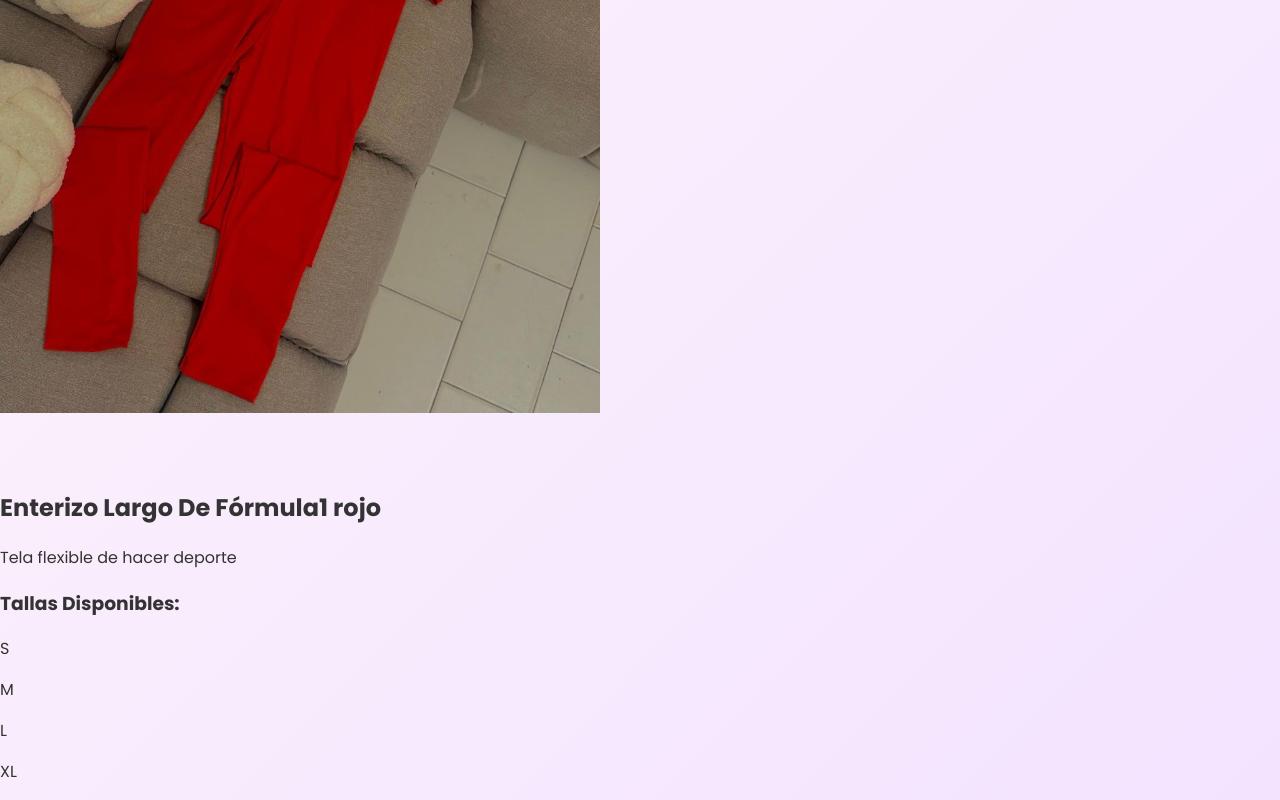
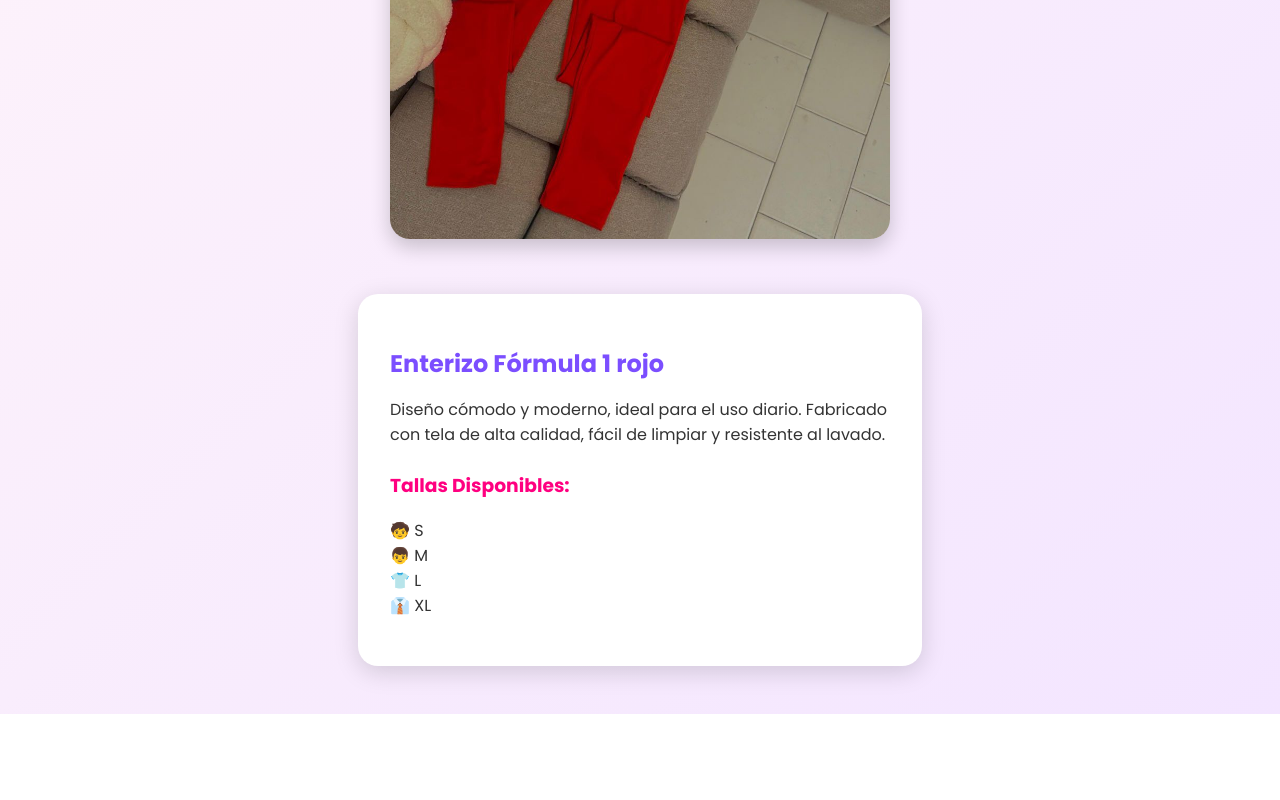
Before and after one commit to elParcerito/FashionStoreMV, a plain HTML site: page mercancia/conjuntos/Enterizo Largo De Fórmula1 rojo.html in a window 1280 px wide. Shown: the part 589-1389 px from the top of the page. After the commit the page ends 1303 px from the top, so only its background shows below. Drawn offline with Linux system fonts and the light colour scheme.

Commit message:
Add files via upload

```diff
--- a/mercancia/conjuntos/Enterizo Largo De Fórmula1 rojo.html
+++ b/mercancia/conjuntos/Enterizo Largo De Fórmula1 rojo.html
@@ -1,32 +1,39 @@
 <!DOCTYPE html>
 <html lang="es">
 <head>
-    <link rel="shortcut icon" href="img/Logo FashionStore.jpeg" type="image/x-icon">
+  <link rel="shortcut icon" href="../../img/Logo FashionStore.png" type="image/x-icon">
   <meta charset="UTF-8">
   <meta name="viewport" content="width=device-width, initial-scale=1.0">
   <title>FashionStore M&V🌸💜</title>
   <link rel="stylesheet" href="../../css/estilos.css">
+  <link rel="stylesheet" href="../stylesmerca.css">
 </head>
 <body>
+
+  <div class="linea-superior"></div>
 
   <header>
     <h1><b>DETALLES</b></h1>
     <nav>
-            <a href="../../index.html">Inicio</a>
+      <a href="../../index.html">🏠 Volver al Inicio</a>
     </nav>
   </header>
-<br>
-<img src="../../img/Enterizos/Enterizo Largo De Fórmula1 rojo.jpeg" alt="Plato 1" style="width: 100%; max-width: 600px;">
-<br><br><br>
-<div class="cuadro cuadro_con_sombra">
-    <h2>Enterizo Largo De Fórmula1 rojo</h2>
-    <p>Tela flexible de hacer deporte</p>
+
+  <main>
+    <img src="../../img/Enterizos/Enterizo Largo De Fórmula1 rojo.jpeg" alt="Conjunto Deportivo Original" style="width: 90%; max-width: 500px;">
+
+    <div class="cuadro">
+      <h2>Enterizo Fórmula 1 rojo</h2>
+      <p>Diseño cómodo y moderno, ideal para el uso diario. Fabricado con tela de alta calidad, fácil de limpiar y resistente al lavado.</p>
       <h3>Tallas Disponibles:</h3>
-    <p>S</p>
-    <p>M</p>
-    <p>L</p>
-    <p>XL</p>
+      <ul style="list-style: none; padding: 0;">
+        <li>🧒 S</li>
+        <li>👦 M</li>
+        <li>👕 L</li>
+        <li>👔 XL</li>
+      </ul>
     </div>
+  </main>
 
 </body>
 </html>
```
Also changed, not shown: mercancia/conjuntos/Conjunto Deportivo Original.html (+18 -11 lines), mercancia/conjuntos/Enterizo Corto De Fórmula1 negro.html (+18 -11 lines), mercancia/conjuntos/conjunto de niño.html (+1 -1 lines). Lines whose indentation alone changed are shown as unchanged.
